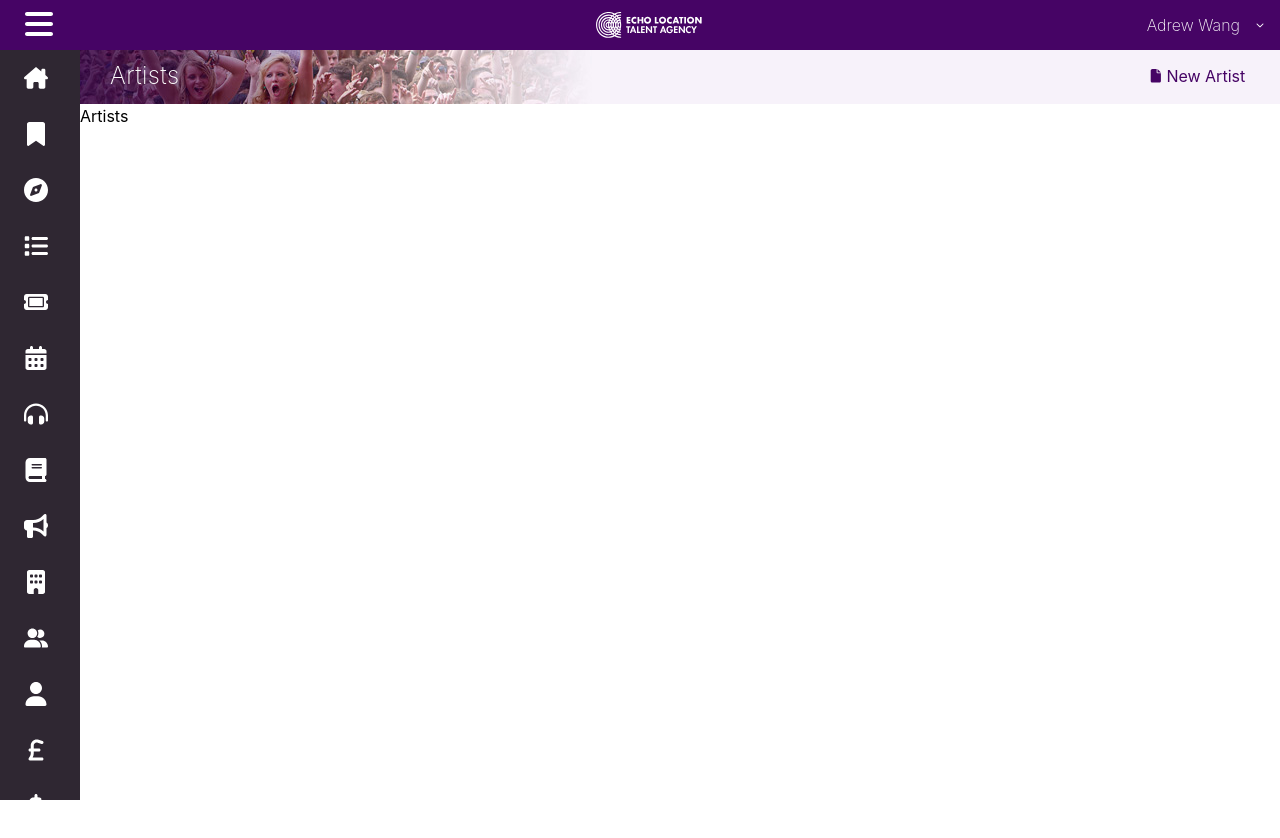
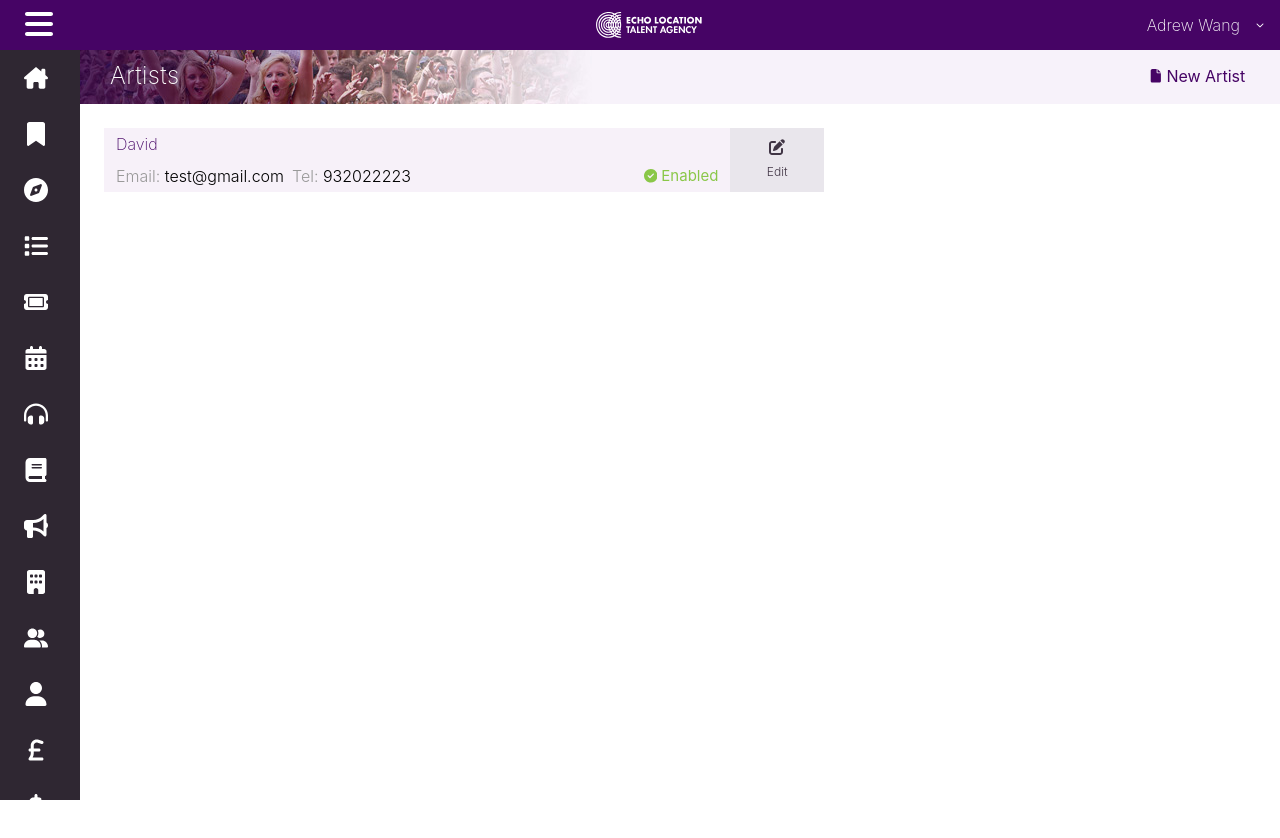
Before and after one commit to ctechnologyenterprise/talentbooking-next, a Next.js app: page /artist in a window 1280 px wide. Shown: the top 838 px of the page. Built offline with nearby package versions, Linux system fonts and the light colour scheme.

Commit message:
Add artists page.

```diff
--- /dev/null
+++ b/components/Artists/Artist.tsx
@@ -0,0 +1,49 @@
+import styles from "@components/Artist.module.css";
+import EditArtistIcon from "@public/svgs/EditArtistIcon";
+import OkSignIcon from "@public/svgs/OkSignIcon";
+
+const ArtistDetail = () => {
+  return (
+    <div className="flex w-[60%] mt-6 ml-6">
+      <div className="bg-[#f7f1f9] w-[87%] px-3">
+        <div className="py-1">
+          <p className="text-[16px] font-extralight text-[#460465] hover:underline decoration-[#460465]">
+            David
+          </p>
+        </div>
+        <div className="flex justify-between items-center">
+          <div className="flex space-x-2 py-1">
+            <div>
+              <p className="font-light">
+                <span className="text-[#999]">Email:</span> test@gmail.com
+              </p>
+            </div>
+            <div>
+              <p className="font-light">
+                <span className="text-[#999]">Tel:</span> 932022223
+              </p>
+            </div>
+          </div>
+          <div className="">
+            <div className="flex space-x-1 items-center">
+              <div>
+                <OkSignIcon />
+              </div>
+              <div className="text-[#8ac748] text-[15px]"> Enabled</div>
+            </div>
+          </div>
+        </div>
+      </div>
+      <div className="bg-[#e9e6ec] items-center w-[13%] flex justify-center">
+        <div className="flex flex-col space-y-2">
+          <div className="flex justify-center">
+            <EditArtistIcon />
+          </div>
+          <div className="text-[#403545] text-[12px] font-light">Edit</div>
+        </div>
+      </div>
+    </div>
+  );
+};
+
+export default ArtistDetail;
--- a/pages/artist/index.tsx
+++ b/pages/artist/index.tsx
@@ -1,10 +1,13 @@
+import ArtistDetail from "@components/Artists/Artist";
 import CommonHead from "@components/shared/CommonHead/CommonHead";
 
 const Artist = () => {
   return (
     <>
       <CommonHead isNormal createNewText="New Artist" title="Artists" />
-      <div className="h-screen">Artists</div>
+      <div className="h-screen">
+        <ArtistDetail />
+      </div>
     </>
   );
 };
--- /dev/null
+++ b/public/svgs/EditArtistIcon.tsx
@@ -0,0 +1,16 @@
+import { SVGProps } from "react";
+
+const EditArtistIcon = (props: SVGProps<SVGSVGElement>) => (
+  <svg
+    xmlns="http://www.w3.org/2000/svg"
+    viewBox="0 0 512 512"
+    width="1em"
+    height="1em"
+    {...props}
+    fill="#403545"
+  >
+    <path d="M471.6 21.7c-21.9-21.9-57.3-21.9-79.2 0l-30.1 30 97.9 97.9 30.1-30.1c21.9-21.9 21.9-57.3 0-79.2l-18.7-18.6zm-299.2 220c-6.1 6.1-10.8 13.6-13.5 21.9l-29.6 88.8c-2.9 8.6-.6 18.1 5.8 24.6s15.9 8.7 24.6 5.8l88.8-29.6c8.2-2.8 15.7-7.4 21.9-13.5l167.3-167.4-98-98-167.3 167.4zM96 64c-53 0-96 43-96 96v256c0 53 43 96 96 96h256c53 0 96-43 96-96v-96c0-17.7-14.3-32-32-32s-32 14.3-32 32v96c0 17.7-14.3 32-32 32H96c-17.7 0-32-14.3-32-32V160c0-17.7 14.3-32 32-32h96c17.7 0 32-14.3 32-32s-14.3-32-32-32H96z" />
+  </svg>
+);
+
+export default EditArtistIcon;
--- /dev/null
+++ b/public/svgs/OkSignIcon.tsx
@@ -0,0 +1,16 @@
+import { SVGProps } from "react";
+
+const OkSignIcon = (props: SVGProps<SVGSVGElement>) => (
+  <svg
+    xmlns="http://www.w3.org/2000/svg"
+    viewBox="0 0 512 512"
+    width="0.85em"
+    height="0.85em"
+    {...props}
+    fill="#8ac748"
+  >
+    <path d="M256 512c141.4 0 256-114.6 256-256S397.4 0 256 0 0 114.6 0 256s114.6 256 256 256zm113-303L241 337c-9.4 9.4-24.6 9.4-33.9 0l-64-64c-9.4-9.4-9.4-24.6 0-33.9s24.6-9.4 33.9 0l47 47L335 175c9.4-9.4 24.6-9.4 33.9 0s9.4 24.6 0 33.9z" />
+  </svg>
+);
+
+export default OkSignIcon;
```
Also changed, not shown: components/Artists/Artist.module.css (added).
